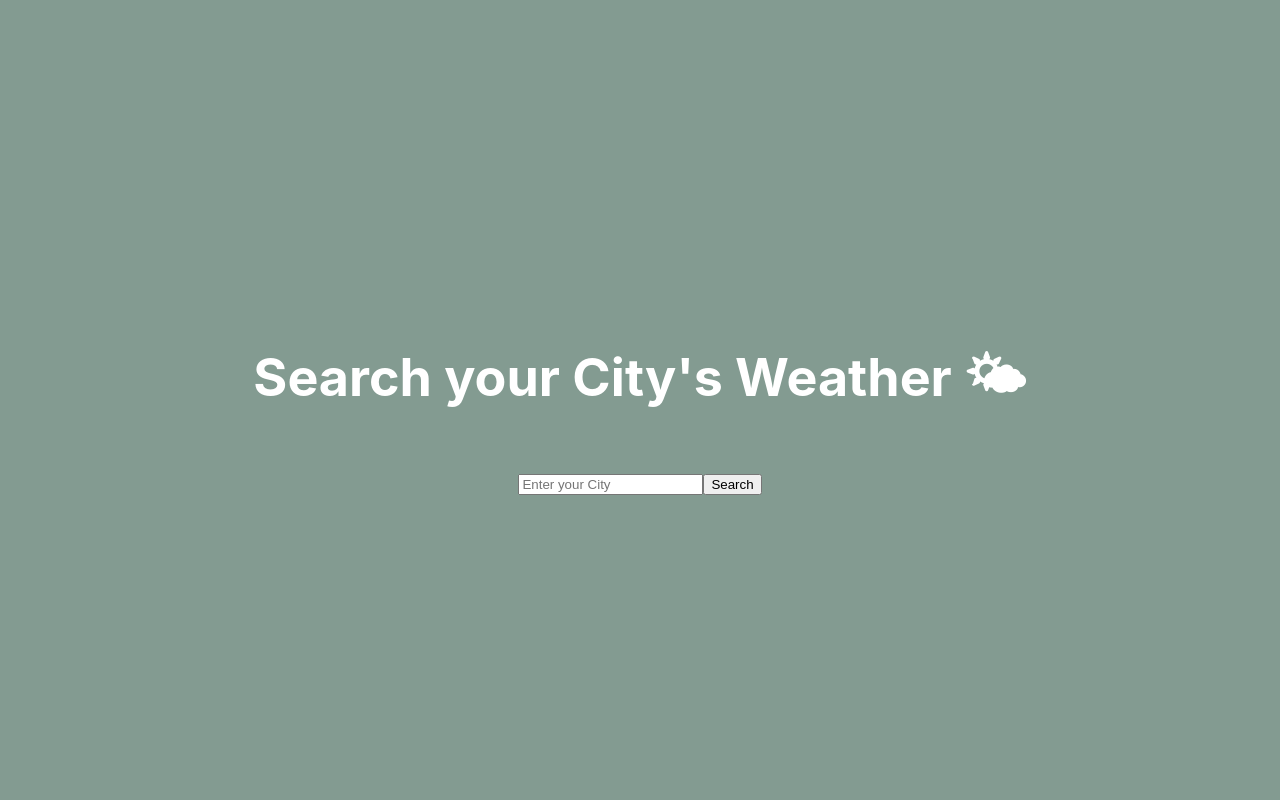
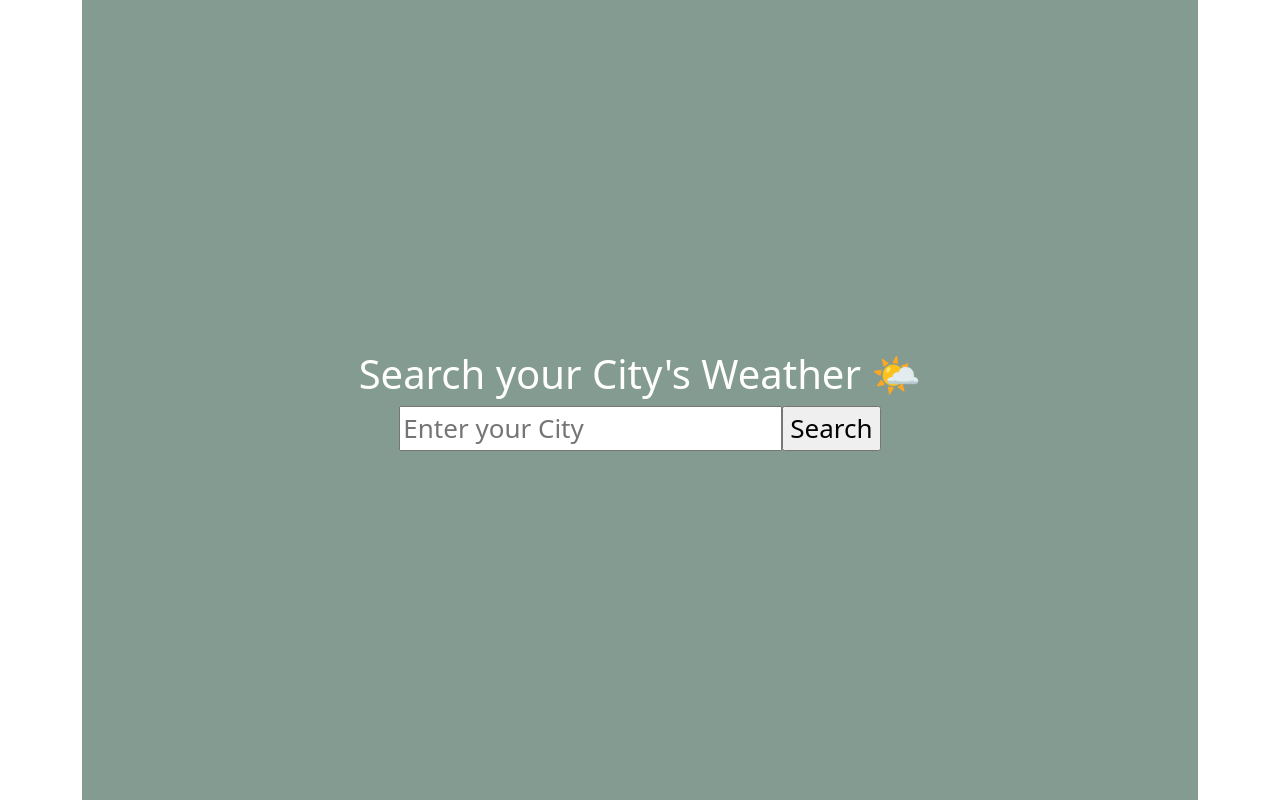
Before and after one commit to tlastra/Weather-React-App, a React (Create React App) app: page / in a window 1280 px wide. Built offline with nearby package versions, Linux system fonts and the light colour scheme.

Commit message:
Added Bootstrap

```diff
--- a/package.json
+++ b/package.json
@@ -7,6 +7,7 @@
     "@testing-library/react": "^13.4.0",
     "@testing-library/user-event": "^13.5.0",
     "axios": "^1.2.1",
+    "bootstrap": "^5.2.3",
     "react": "^18.2.0",
     "react-dom": "^18.2.0",
     "react-scripts": "5.0.1",
--- a/src/App.js
+++ b/src/App.js
@@ -1,13 +1,16 @@
 import "./App.css";
+import "bootstrap/dist/css/bootstrap.css";
 import Weather from "./Weather";
 
 function App() {
   return (
     <div className="App">
-      <header className="App-header">
-        <h1>Search your City's Weather 🌤</h1>
-        <Weather />
-      </header>
+      <div className="container">
+        <header className="App-header">
+          <h1>Search your City's Weather 🌤</h1>
+          <Weather />
+        </header>
+      </div>
     </div>
   );
 }
```
Also changed, not shown: 1 other file (tests, documents, lock files or other folders).
